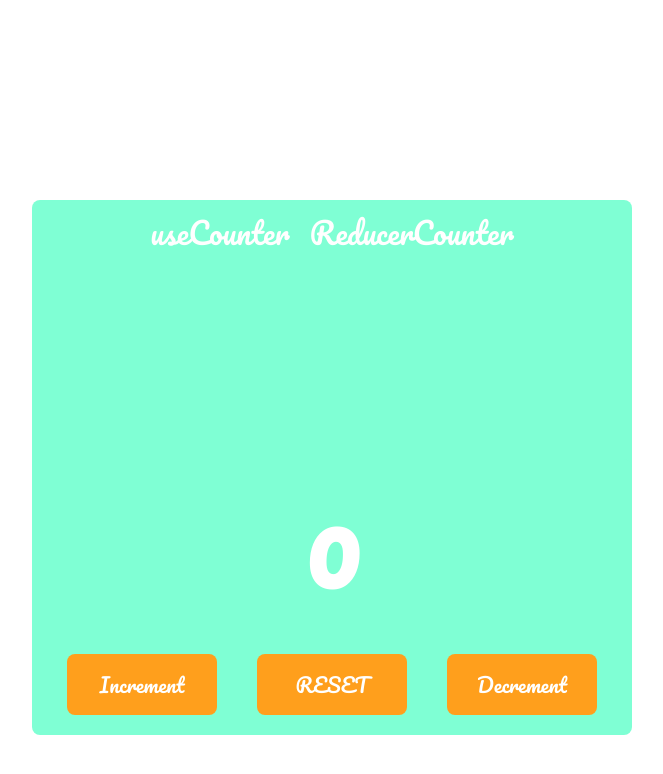
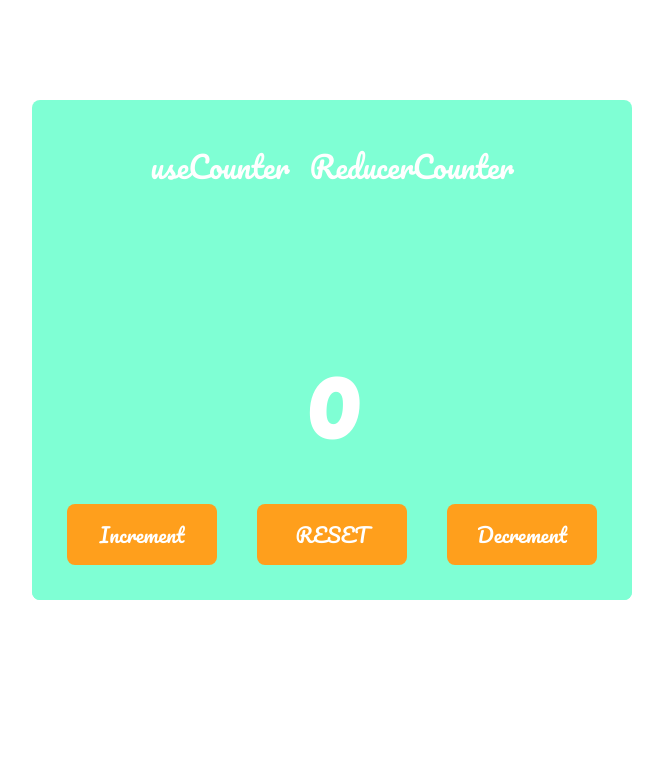
Before and after one commit to Malshua/Altschool-react-app-exam, a React (Vite) app: page / in a window 1280 px wide. Shown: the top 774 px of the page, without its empty margins (308-971 px from the left). Built offline with nearby package versions, Linux system fonts and the light colour scheme.

Commit message:
Add minor changes to the design

```diff
--- a/src/App.css
+++ b/src/App.css
@@ -17,7 +17,7 @@
   align-items: center;
   justify-content: center;
   background-color: aquamarine;
-  margin-top: 20rem;
+  margin-top: 10rem;
   border-radius: 8px;
 }
 
```
